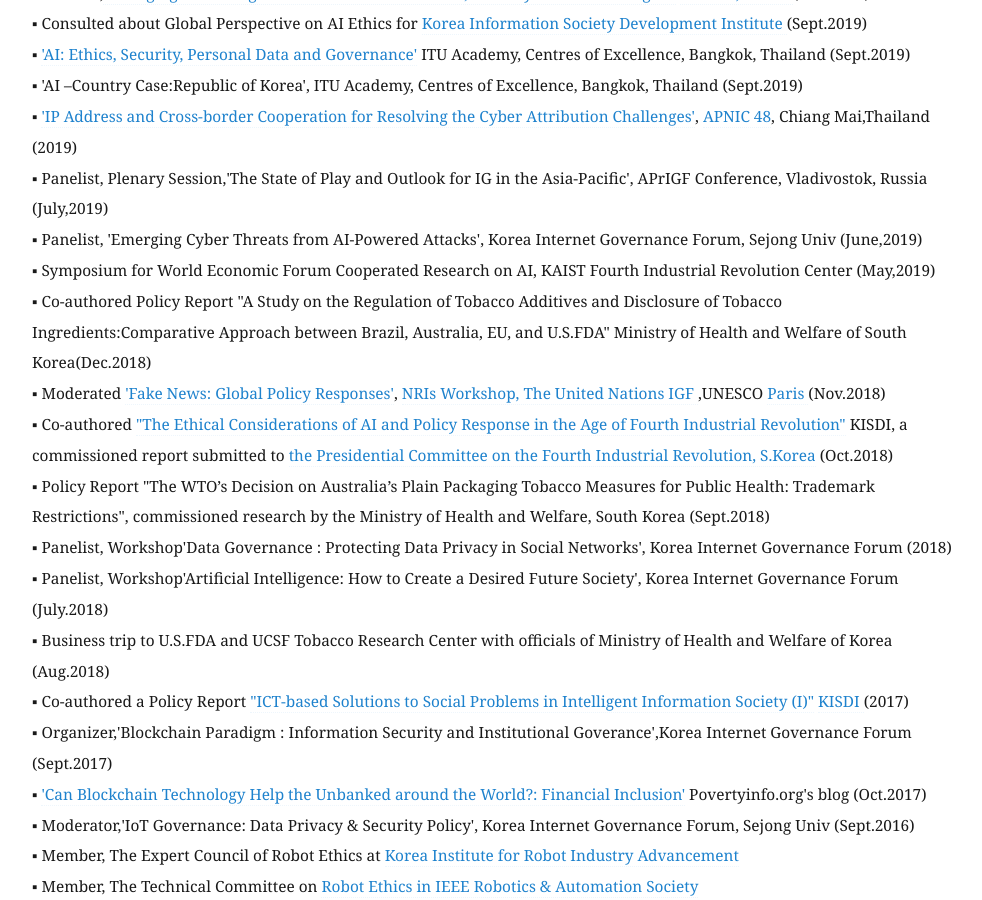
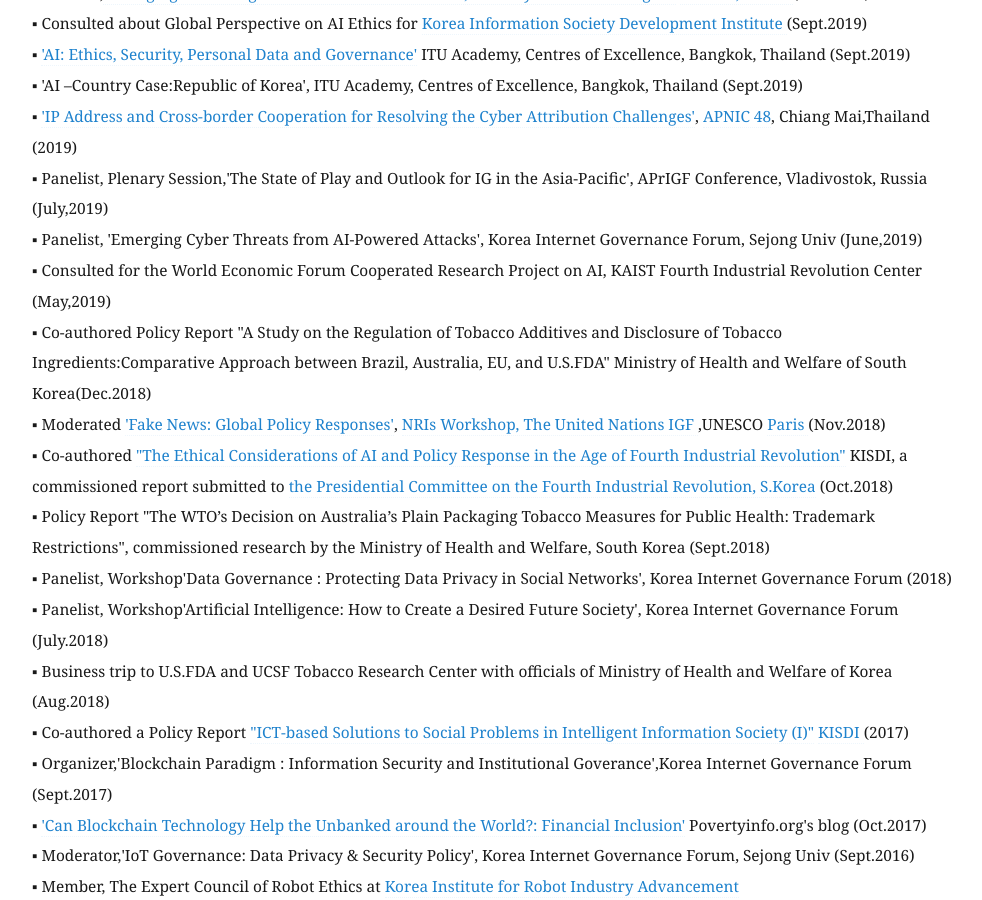
Before and after one commit to eunchangchoi/eunchangchoi.github.io, a Jekyll site: the page built from index.md, in a window 1280 px wide and 900 px high, scrolled down 7628 px. Shown: the whole window, without its empty margins (68-1050 px from the left). Built offline with Jekyll 4.4.1, drawn with Linux system fonts in a browser that asks for light colours.

Commit message:
Update index.md

```diff
--- a/index.md
+++ b/index.md
@@ -173,7 +173,7 @@
 ▪ <a href="https://youtu.be/uRsC_ypHGCg?t=1348">'IP Address and Cross-border Cooperation for Resolving the Cyber Attribution Challenges'</a>, <a href="https://conference.apnic.net/48/program/schedule/#/day/6/cooperation-sig"> APNIC 48</a>, Chiang Mai,Thailand (2019) <br>
 ▪ Panelist, Plenary Session,'The State of Play and Outlook for IG in the Asia-Pacific', APrIGF Conference, Vladivostok, Russia (July,2019)<br>
 ▪ Panelist, 'Emerging Cyber Threats from AI-Powered Attacks', Korea Internet Governance Forum, Sejong Univ (June,2019) <br>
-▪ Symposium for World Economic Forum Cooperated Research on AI, KAIST Fourth Industrial Revolution Center (May,2019) <br>
+▪ Consulted for the World Economic Forum Cooperated Research Project on AI, KAIST Fourth Industrial Revolution Center (May,2019) <br>
 ▪ Co-authored Policy Report "A Study on the Regulation of Tobacco Additives and Disclosure of Tobacco Ingredients:Comparative Approach between Brazil, Australia, EU, and U.S.FDA" Ministry of Health and Welfare of South Korea(Dec.2018) <br>
 ▪ Moderated <a href="https://www.youtube.com/watch?v=quo1DLyitf8&feature=youtu.be&t=1004">'Fake News: Global Policy Responses'</a>, <a href="https://www.intgovforum.org/en/content/igf-2018-day-2-salle-xii-nri-session-on-fakenews"> NRIs Workshop, The United Nations IGF </a>,UNESCO <a href="https://igf2018.fr/"> Paris </a>(Nov.2018) <br>
 ▪ Co-authored <a href="https://bit.ly/3qgZ63S">"The Ethical Considerations of AI and Policy Response in the Age of Fourth Industrial Revolution"</a> KISDI,  a commissioned report submitted to <a href="https://policy.nl.go.kr/cmmn/FileDown.do?atchFileId=221994&fileSn=63436">the Presidential Committee on the Fourth Industrial Revolution, S.Korea</a> (Oct.2018) <br>
```
